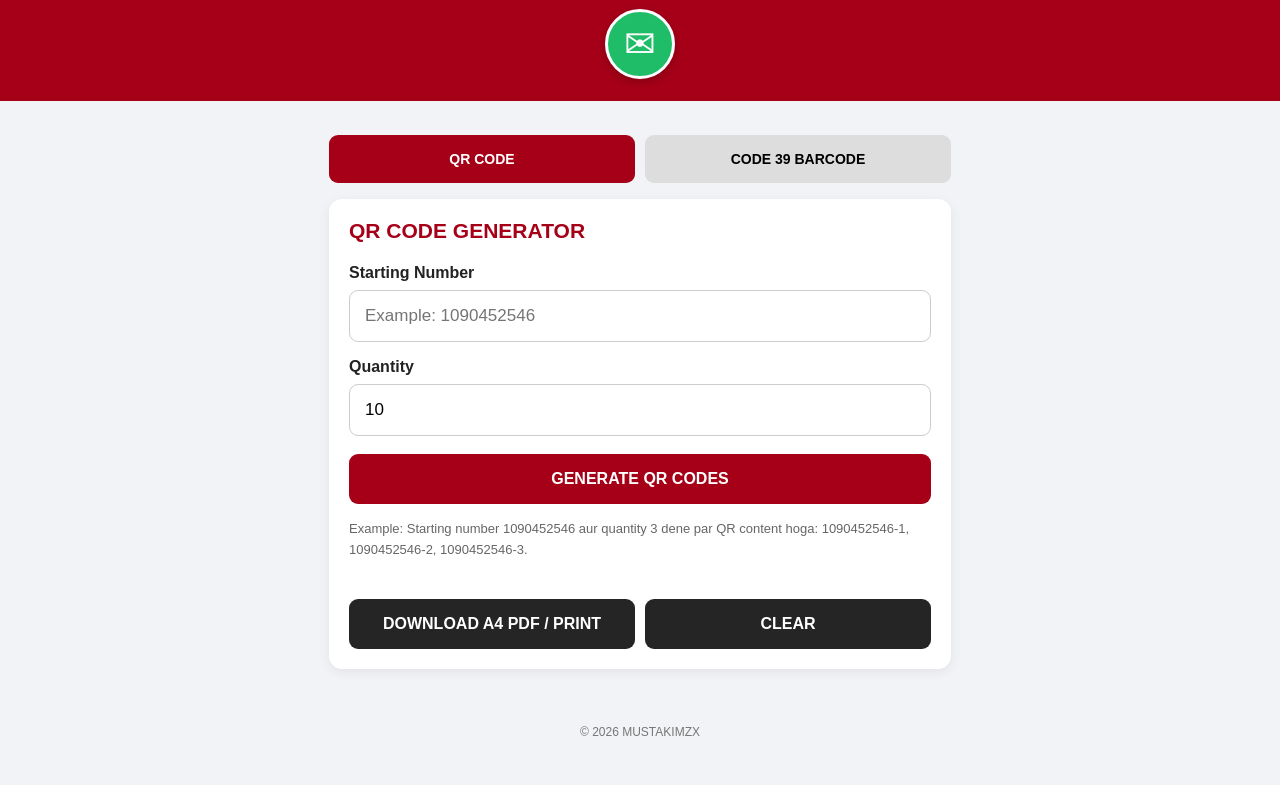
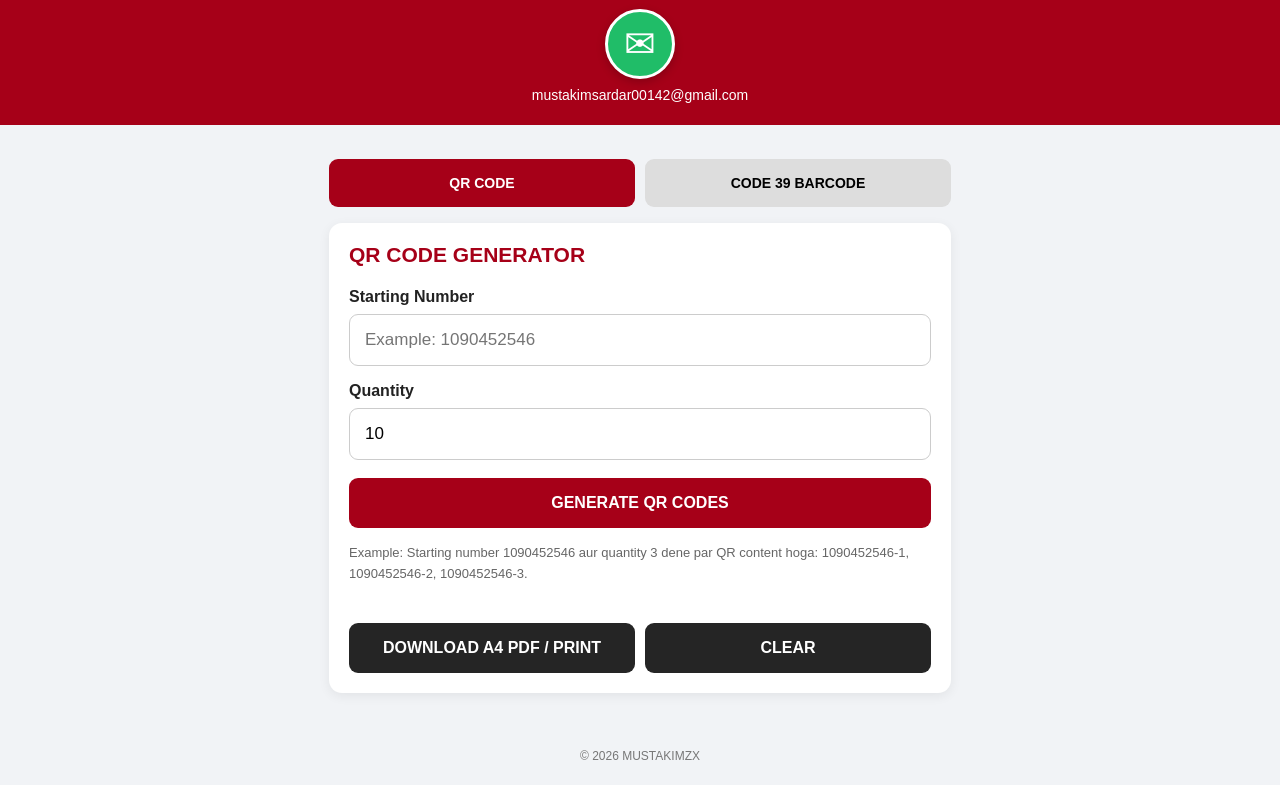
Before and after one commit to mustakimsardar20-blip/mustakimzx, a plain HTML site: page index.html in a window 1280 px wide. Shown: the part 78-863 px from the top of the page. Before the commit the page ends 839 px from the top, so only its background shows below. Drawn offline with nearby package versions, Linux system fonts and the light colour scheme.

Commit message:
Update index.html

```diff
--- a/index.html
+++ b/index.html
@@ -56,6 +56,14 @@ header p{
 
 .contact small{
  display:none;
+}
+ .email-text{
+ display:block;
+ color:white;
+ text-align:center;
+ text-decoration:none;
+ font-size:14px;
+ margin-top:8px;
 }
 
 .container{
@@ -225,6 +233,10 @@ footer{
  title="Contact by Email">
  ✉
  </a>
+ <a class="email-text"
+href="mailto:mustakimsardar00142@gmail.com">
+mustakimsardar00142@gmail.com
+</a>
 </header>
 
 <div class="container">
```
